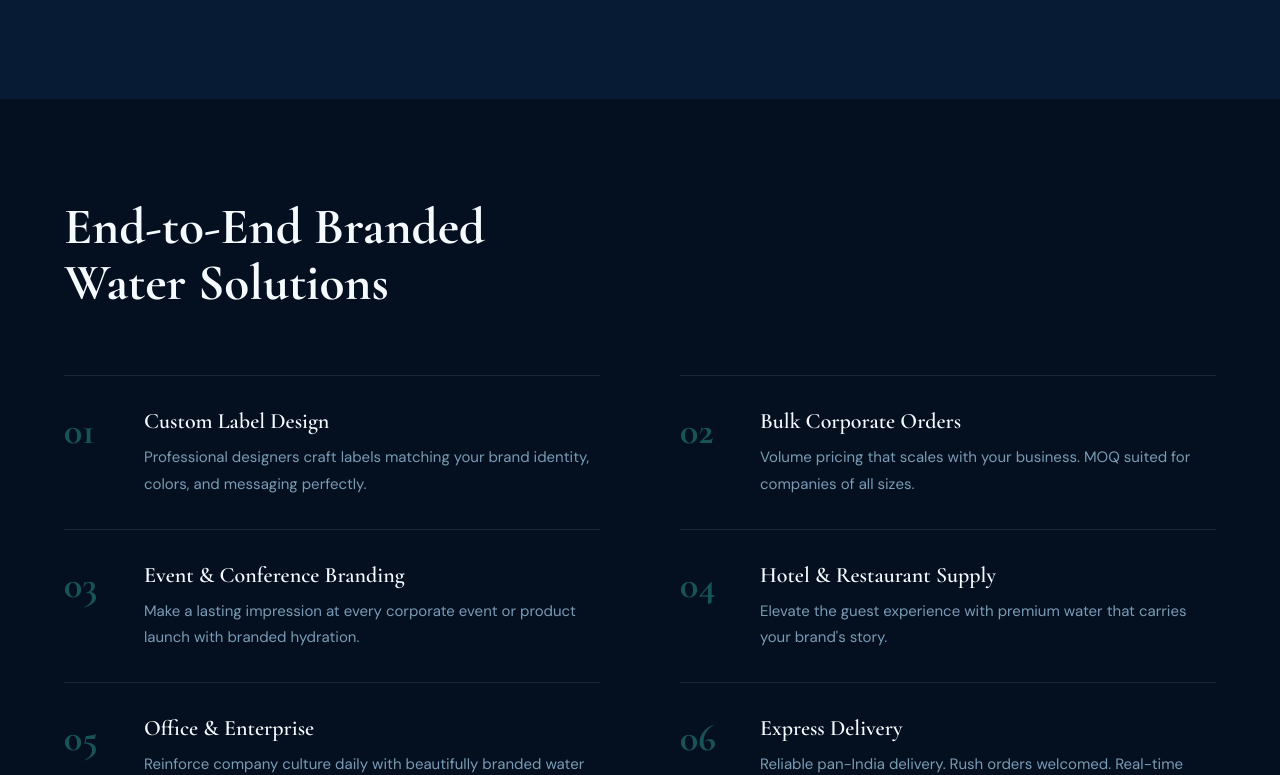
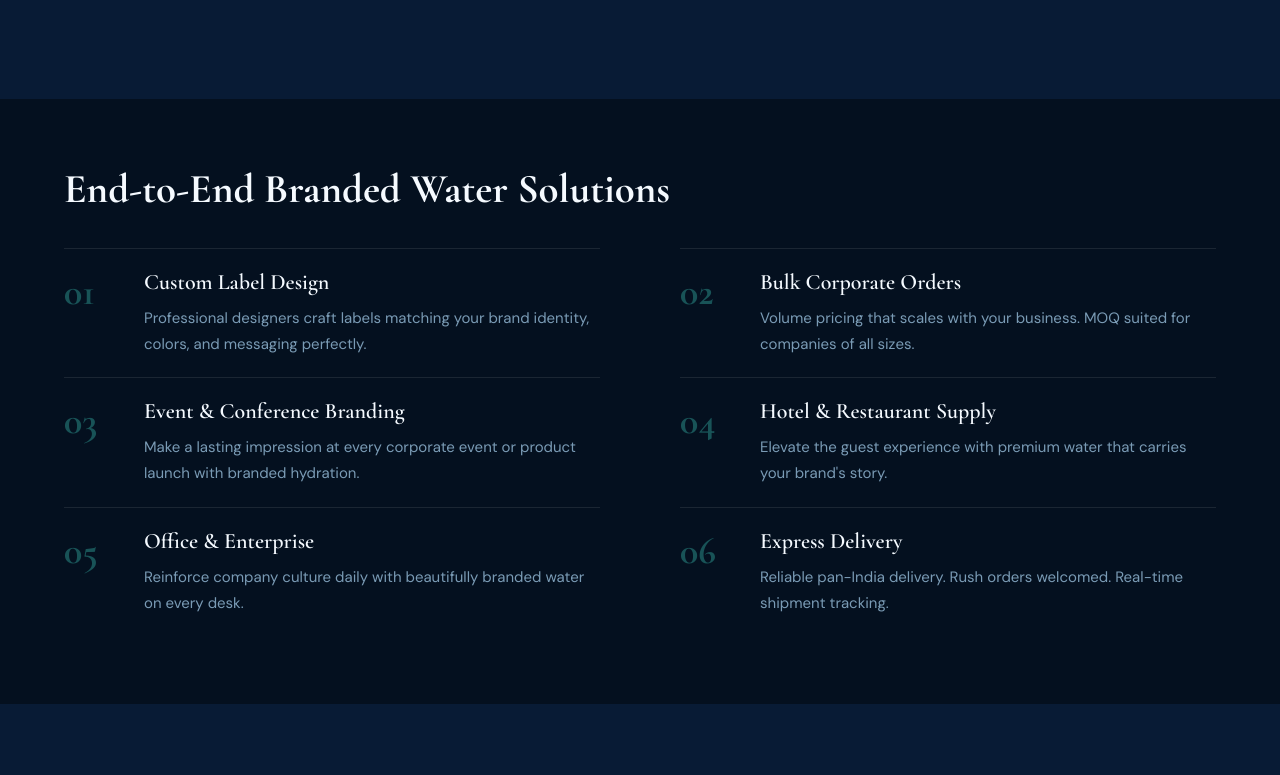
Before and after one commit to Vikramaditya-ravi/HimalayanSip, a React (Vite) app: page / in a window 1280 px wide. Shown: the part 1430-2205 px from the top of the page. Built offline with nearby package versions, Linux system fonts and the light colour scheme; no server answers.

Commit message:
viewport update

```diff
--- a/src/App.jsx
+++ b/src/App.jsx
@@ -809,11 +809,11 @@ function AboutSection() {
 function ServicesSection() {
   const ref = useReveal()
   return (
-    <section id="services" style={{ padding:'100px 5%', background:'var(--navy)' }}>
+    <section id="services" style={{ padding:'68px 5%', background:'var(--navy)' }}>
       <div style={{ maxWidth:1200, margin:'0 auto' }}>
-        <div style={{ marginBottom:64 }} ref={ref} className="reveal">
-          <h2 style={{ fontFamily:'Cormorant Garamond, serif', fontWeight:700, fontSize:'clamp(30px,4vw,52px)', color:'var(--white)', lineHeight:1.1 }}>
-            End-to-End Branded<br />Water Solutions
+        <div style={{ marginBottom:36 }} ref={ref} className="reveal">
+          <h2 style={{ fontFamily:'Cormorant Garamond, serif', fontWeight:700, fontSize:'clamp(26px,3.2vw,44px)', color:'var(--white)', lineHeight:1.1, whiteSpace:'nowrap' }}>
+            End-to-End Branded Water Solutions
           </h2>
         </div>
         <div className="services-numbered" style={{ display:'grid', gridTemplateColumns:'1fr 1fr', gap:'0 80px' }}>
@@ -831,7 +831,7 @@ function ServiceItem({ service, index }) {
   return (
     <div ref={ref} className="reveal" style={{
       display:'grid', gridTemplateColumns:'56px 1fr', gap:24,
-      padding:'32px 0', borderTop:'1px solid var(--glass-border)',
+      padding:'20px 0', borderTop:'1px solid var(--glass-border)',
       transitionDelay:`${index * 0.08}s`
     }}>
       <div style={{ fontFamily:'Cormorant Garamond, serif', fontSize:38, fontWeight:700, color:'var(--aqua)', opacity:0.35, lineHeight:1, paddingTop:4 }}>
```
Also changed, not shown: 2 other files (tests, documents, lock files or other folders).
